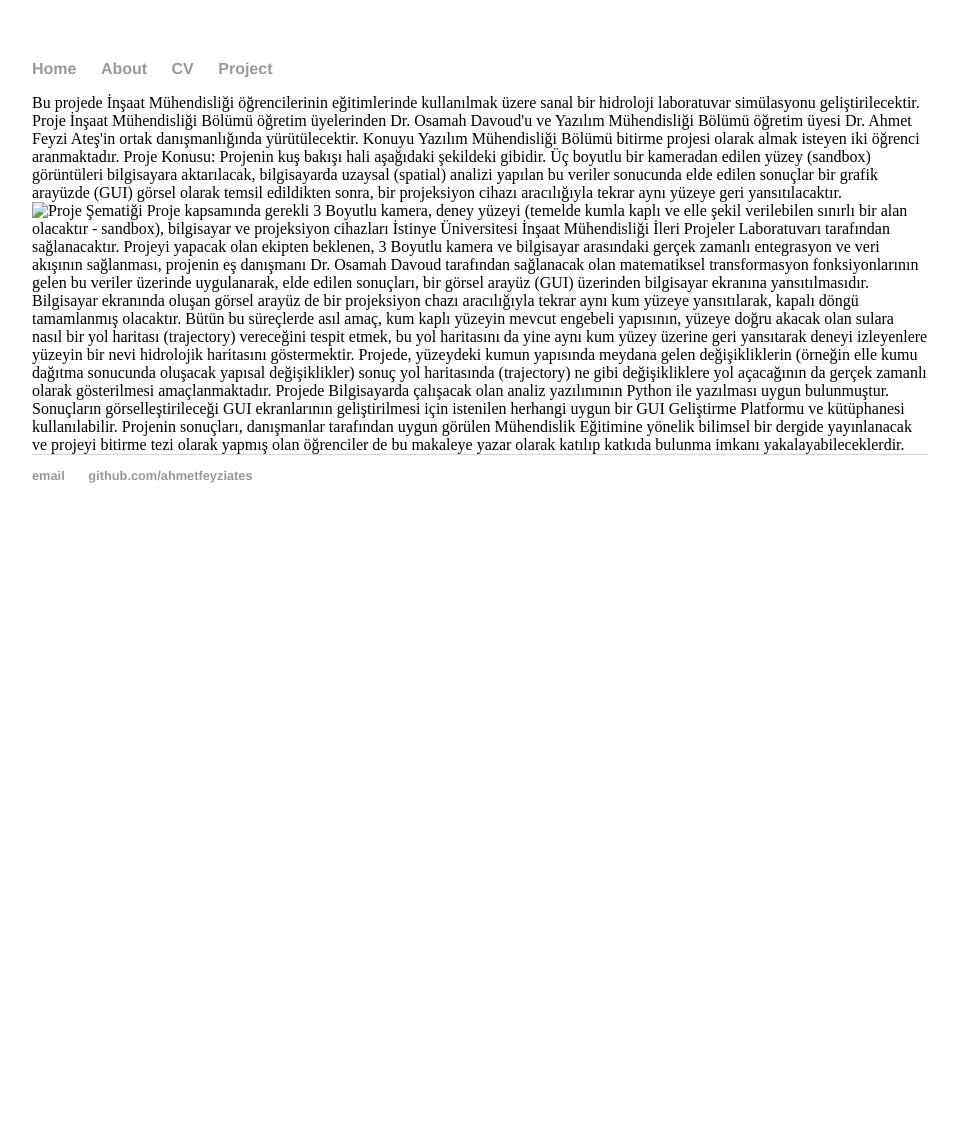
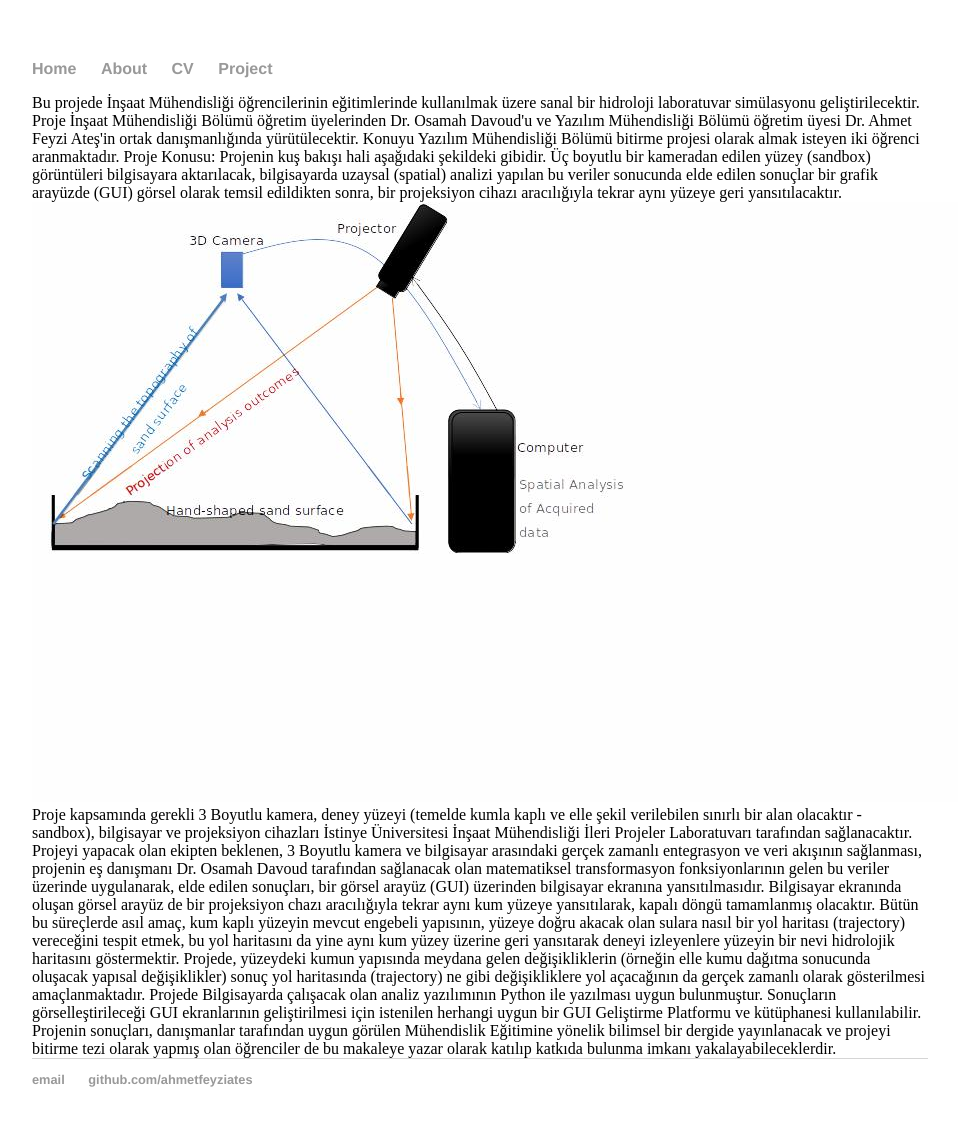
Before and after one commit to ahmetfeyziates/ahmetfeyziates.github.io, a Jekyll site: the page built from project/index.html, in a window 1280 px wide. Shown: the whole page, without its empty margins (160-1118 px from the left). Built offline with Jekyll 4.4.1, drawn with Linux system fonts in a browser that asks for light colours; before the commit the page ends 900 px from its top, so only the background shows below that.

Commit message:
Update index.html

```diff
--- a/project/index.html
+++ b/project/index.html
@@ -11,7 +11,7 @@ Proje Konusu: Projenin kuş bakışı hali aşağıdaki şekildeki gibidir. Üç
 bilgisayarda uzaysal (spatial) analizi yapılan bu veriler sonucunda elde edilen sonuçlar bir grafik arayüzde (GUI) görsel olarak temsil edildikten sonra,
 bir projeksiyon cihazı aracılığıyla tekrar aynı yüzeye geri yansıtılacaktır.
 
-<img src="images/overall.jpg" alt="Proje Şematiği">
+<img src="overall.jpg" alt="Proje Şematiği">
 
 Proje kapsamında gerekli 3 Boyutlu kamera, deney yüzeyi (temelde kumla kaplı ve elle şekil verilebilen sınırlı bir alan olacaktır - sandbox), bilgisayar ve projeksiyon cihazları İstinye Üniversitesi İnşaat Mühendisliği İleri Projeler Laboratuvarı tarafından sağlanacaktır. Projeyi yapacak olan ekipten beklenen, 3 Boyutlu kamera ve bilgisayar arasındaki gerçek zamanlı entegrasyon ve veri akışının sağlanması, projenin eş danışmanı Dr. Osamah Davoud tarafından sağlanacak olan matematiksel transformasyon fonksiyonlarının gelen bu veriler üzerinde uygulanarak, elde edilen sonuçları, bir görsel arayüz (GUI) üzerinden bilgisayar ekranına yansıtılmasıdır. Bilgisayar ekranında oluşan görsel arayüz de bir projeksiyon chazı aracılığıyla tekrar aynı kum yüzeye yansıtılarak, kapalı döngü tamamlanmış olacaktır. Bütün bu süreçlerde asıl amaç, kum kaplı yüzeyin mevcut engebeli yapısının, yüzeye doğru akacak olan sulara nasıl bir yol haritası (trajectory) vereceğini tespit etmek, bu yol haritasını da yine aynı kum yüzey üzerine geri yansıtarak deneyi izleyenlere yüzeyin bir nevi hidrolojik haritasını göstermektir. Projede, yüzeydeki kumun yapısında meydana gelen değişikliklerin (örneğin elle kumu dağıtma sonucunda oluşacak yapısal değişiklikler) sonuç yol haritasında (trajectory) ne gibi değişikliklere yol açacağının da gerçek zamanlı olarak gösterilmesi amaçlanmaktadır.
 
```
